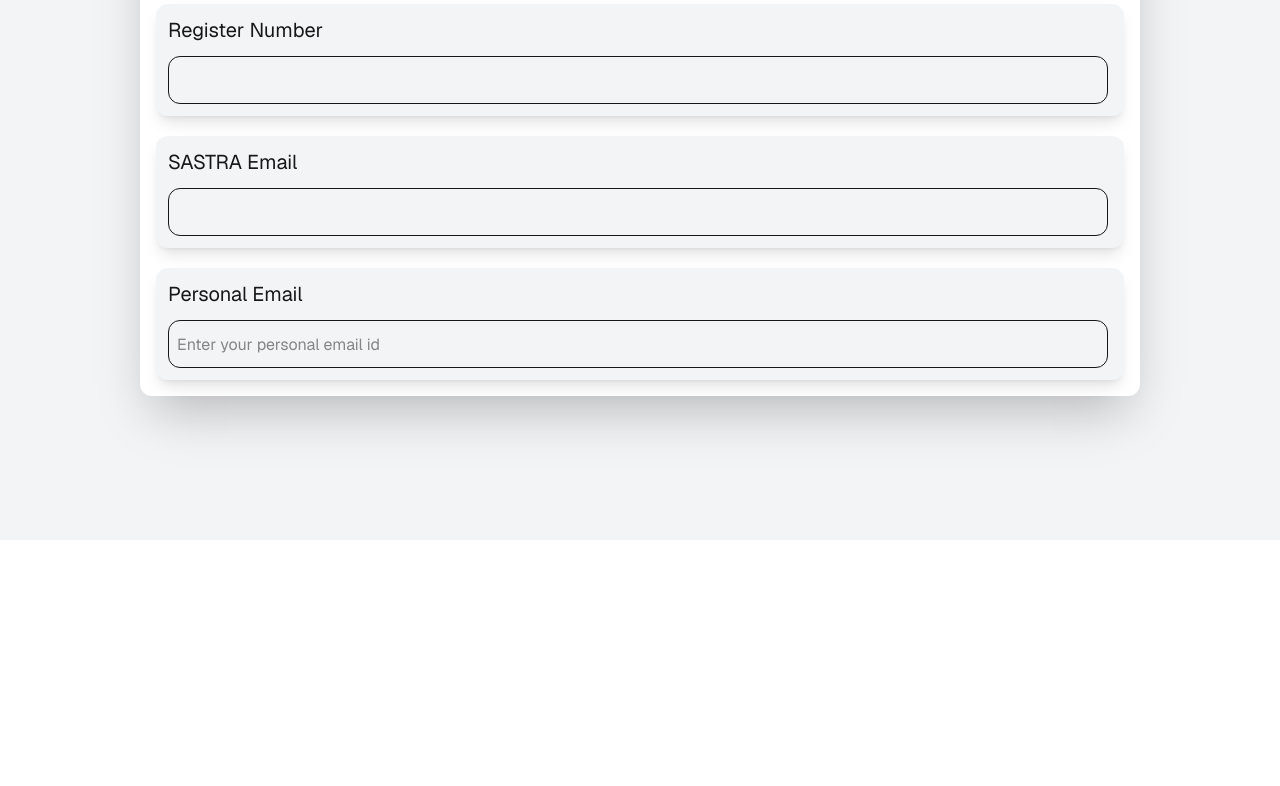
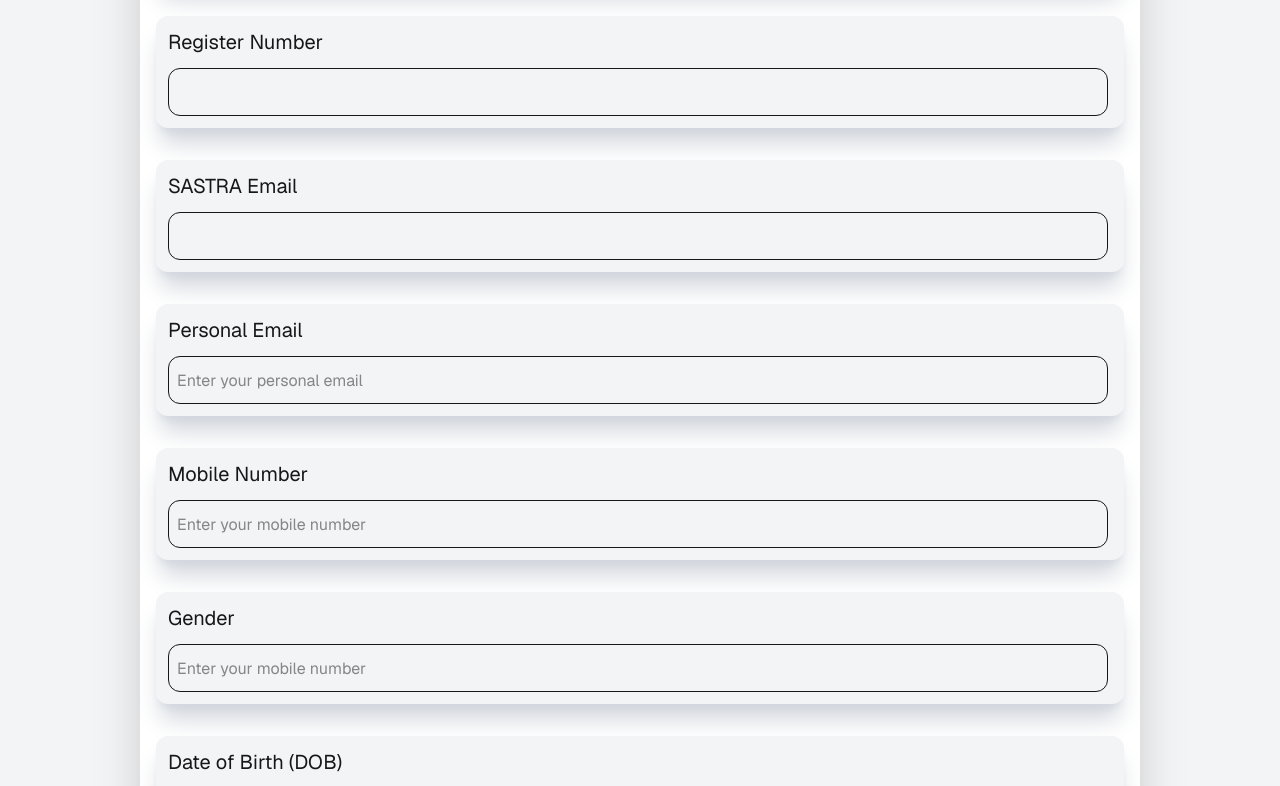
Before and after one commit to Tejeswar-16/SASTRA_CareerHub, a Next.js app: page /1/companytracker/1 in a window 1280 px wide. Shown: the part 260-1046 px from the top of the page. Before the commit the page ends 800 px from the top, so only its background shows below. Built offline with nearby package versions, Linux system fonts and the light colour scheme; no server answers.

Commit message:
added company tracker page

```diff
--- a/src/app/[registerNumber]/companytracker/[company]/page.js
+++ b/src/app/[registerNumber]/companytracker/[company]/page.js
@@ -12,6 +12,14 @@
     const [email,setEmail] = useState("");
     const [loading,setLoading] = useState(false);
     const [formName,setFormName] = useState("");
+    const [error,setError] = useState("");
+    const [personalEmail,setPersonalEmail] = useState("");
+    const [mobile,setMobile] = useState("");
+    const [dob,setDob] = useState("");
+    const [tenth,setTenth] = useState("");
+    const [twelfth,setTwelfth] = useState("");
+    const [cgpa,setCgpa] = useState("");
+    const [resume,setResume] = useState("");
 
     const router = useRouter();
 
@@ -43,35 +51,86 @@
         }
     }
 
+    function handleSubmit(){
+
+    }
+
     return (
         <>
             <div className="relative bg-gray-100 py-5 min-h-screen md:bg-gray-100">
                 <NavBar username={name} email={email} handleLogoClick={handleLogoClick} handleLogout={handleLogout}></NavBar>
                 <div className="mx-auto select-none font-sans bg-white rounded-xl shadow-2xl w-250 mt-5 p-4">
-                    <div className="bg-gray-100 rounded-xl shadow-lg p-3">
+                    <form onSubmit={handleSubmit}>
+                        <div className="bg-gray-100 rounded-xl shadow-xl shadow-gray-300 p-3">
                             <div className="font-sans text-xl">
                                 Full Name
                             </div>
-                        <input value={formName.toUpperCase()} onChange={(e) => setFormName(e.target.value)} className="border mt-3 rounded-xl w-235 h-12 p-2 text-md" type="text" placeholder="Enter your full name with initial"></input>
+                            <input value={formName.toUpperCase()} onChange={(e) => setFormName(e.target.value)} required className="border mt-3 rounded-xl w-235 h-12 p-2 text-md" type="text" placeholder="Enter your full name with initial"></input>
                         </div>
-                    <div className="bg-gray-100 rounded-xl mt-5 shadow-lg p-3">
+                        <div className="bg-gray-100 rounded-xl mt-8 shadow-xl shadow-gray-300 p-3">
                             <div className="font-sans text-xl">
                                 Register Number
                             </div>
-                        <input disabled value={getRegNo()} className="select-none border mt-3 rounded-xl w-235 h-12 p-2 text-md" type="text"></input>
+                            <input disabled value={getRegNo()} required className="select-none border mt-3 rounded-xl w-235 h-12 p-2 text-md" type="text"></input>
                         </div>
-                    <div className="bg-gray-100 rounded-xl mt-5 shadow-lg p-3">
+                        <div className="bg-gray-100 rounded-xl mt-8 shadow-xl shadow-gray-300 p-3">
                             <div className="font-sans text-xl">
                                 SASTRA Email
                             </div>
-                        <input disabled value={email} className="select-none border mt-3 rounded-xl w-235 h-12 p-2 text-md" type="email"></input>
+                            <input disabled value={email} required className="select-none border mt-3 rounded-xl w-235 h-12 p-2 text-md" type="email"></input>
                         </div>
-                    <div className="bg-gray-100 rounded-xl mt-5 shadow-lg p-3">
+                        <div className="bg-gray-100 rounded-xl mt-8 shadow-xl shadow-gray-300 p-3">
                             <div className="font-sans text-xl">
                                 Personal Email
                             </div>
-                        <input className="select-none border mt-3 rounded-xl w-235 h-12 p-2 text-md" type="email" placeholder="Enter your personal email id"></input>
+                            <input required value={personalEmail} onChange={(e) => setPersonalEmail(e.target.value)} className="select-none border mt-3 rounded-xl w-235 h-12 p-2 text-md" type="email" placeholder="Enter your personal email"></input>
                         </div>
+                        <div className="bg-gray-100 rounded-xl mt-8 shadow-xl shadow-gray-300 p-3">
+                            <div className="font-sans text-xl">
+                                Mobile Number
+                            </div>
+                            <input required className="select-none border mt-3 rounded-xl w-235 h-12 p-2 text-md" type="number" placeholder="Enter your mobile number"></input>
+                        </div>
+                        <div className="bg-gray-100 rounded-xl mt-8 shadow-xl shadow-gray-300 p-3">
+                            <div className="font-sans text-xl">
+                                Gender
+                            </div>
+                            <input required className="select-none border mt-3 rounded-xl w-235 h-12 p-2 text-md" type="number" placeholder="Enter your mobile number"></input>
+                        </div>
+                        <div className="bg-gray-100 rounded-xl mt-8 shadow-xl shadow-gray-300 p-3">
+                            <div className="font-sans text-xl">
+                                Date of Birth (DOB)
+                            </div>
+                            <input required value={dob} onChange={(e) => setDob(e.target.value)} className="select-none border mt-3 rounded-xl w-235 h-12 p-2 text-md" type="date"></input>
+                        </div>
+                        <div className="bg-gray-100 rounded-xl mt-8 shadow-xl shadow-gray-300 p-3">
+                            <div className="font-sans text-xl">
+                                Percentage scored in 10th grade
+                            </div>
+                            <input required value={tenth} onChange={(e) => setTenth(e.target.value)} className="select-none border mt-3 rounded-xl w-235 h-12 p-2 text-md" type="number" max={100} placeholder="10th grade (%)"></input>
+                        </div>
+                        <div className="bg-gray-100 rounded-xl mt-8 shadow-xl shadow-gray-300 p-3">
+                            <div className="font-sans text-xl">
+                                Percentage scored in 12th grade
+                            </div>
+                            <input required value={twelfth} onChange={(e) => setTwelfth(e.target.value)} className="select-none border mt-3 rounded-xl w-235 h-12 p-2 text-md" type="number" max={100} placeholder="12th grade (%)"></input>
+                        </div>
+                        <div className="bg-gray-100 rounded-xl mt-8 shadow-xl shadow-gray-300 p-3">
+                            <div className="font-sans text-xl">
+                                Cumulative Grade Point Average (CGPA)
+                            </div>
+                            <input required value={cgpa} onChange={(e) => setCgpa(e.target.value)} className="select-none border mt-3 rounded-xl w-235 h-12 p-2 text-md" type="number" max={100} placeholder="CGPA"></input>
+                        </div>
+                        <div className="bg-gray-100 rounded-xl mt-8 shadow-xl shadow-gray-300 p-3">
+                            <div className="font-sans text-xl">
+                                Upload your resume (Should be named as "REGNO_NAME")
+                            </div>
+                            <input required value={resume} onChange={(e) => setResume(e.target.value)} className="font-sans mt-3 rounded-xl font-bold hover:cursor-pointer transition duration-300" type="file" max={100} placeholder="CGPA"></input>
+                        </div>
+                        <div className="flex justify-center">
+                            <button className="flex justify-center select-none rounded-xl bg-gray-200 border border-b font-sans font-bold text-xl my-10 p-2 hover:bg-black hover:text-white hover:cursor-pointer transition duation-300">Submit Application</button>
+                        </div>
+                    </form>
                 </div>
             </div>
         </>
```
Lines whose indentation alone changed are shown as unchanged.
